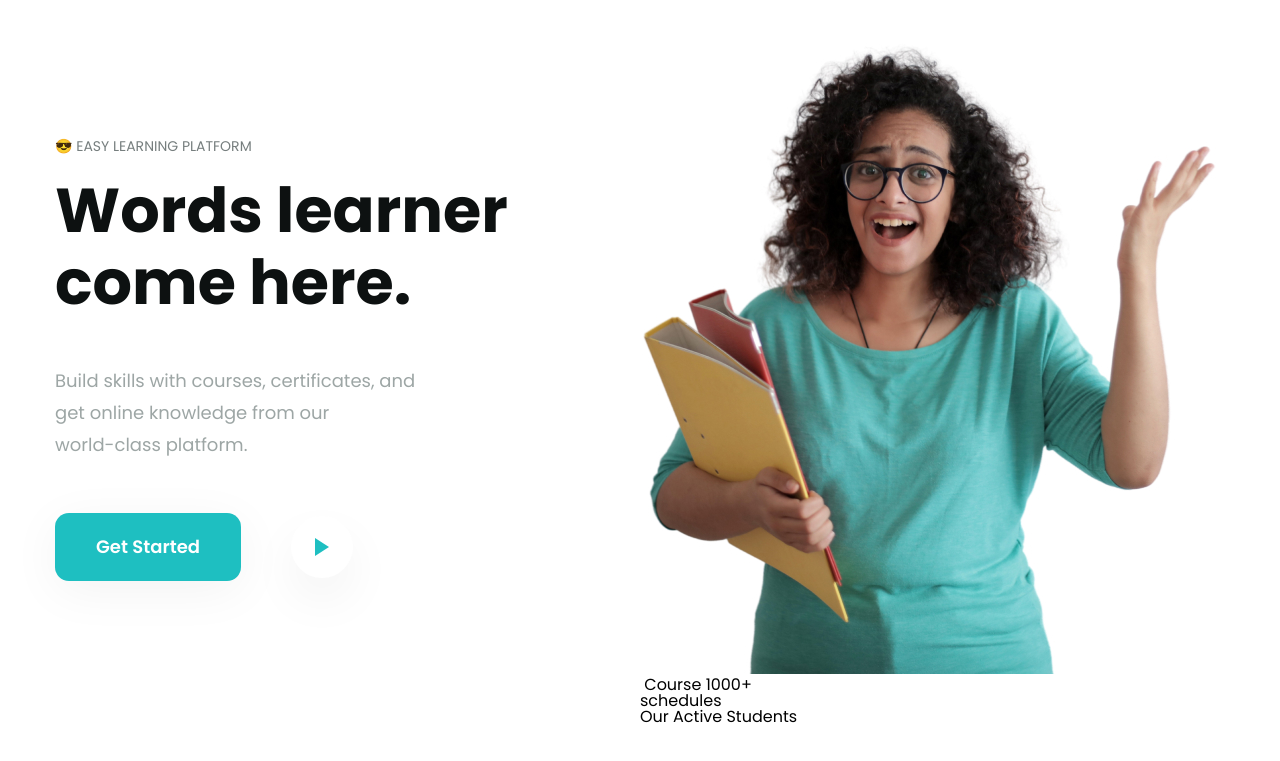
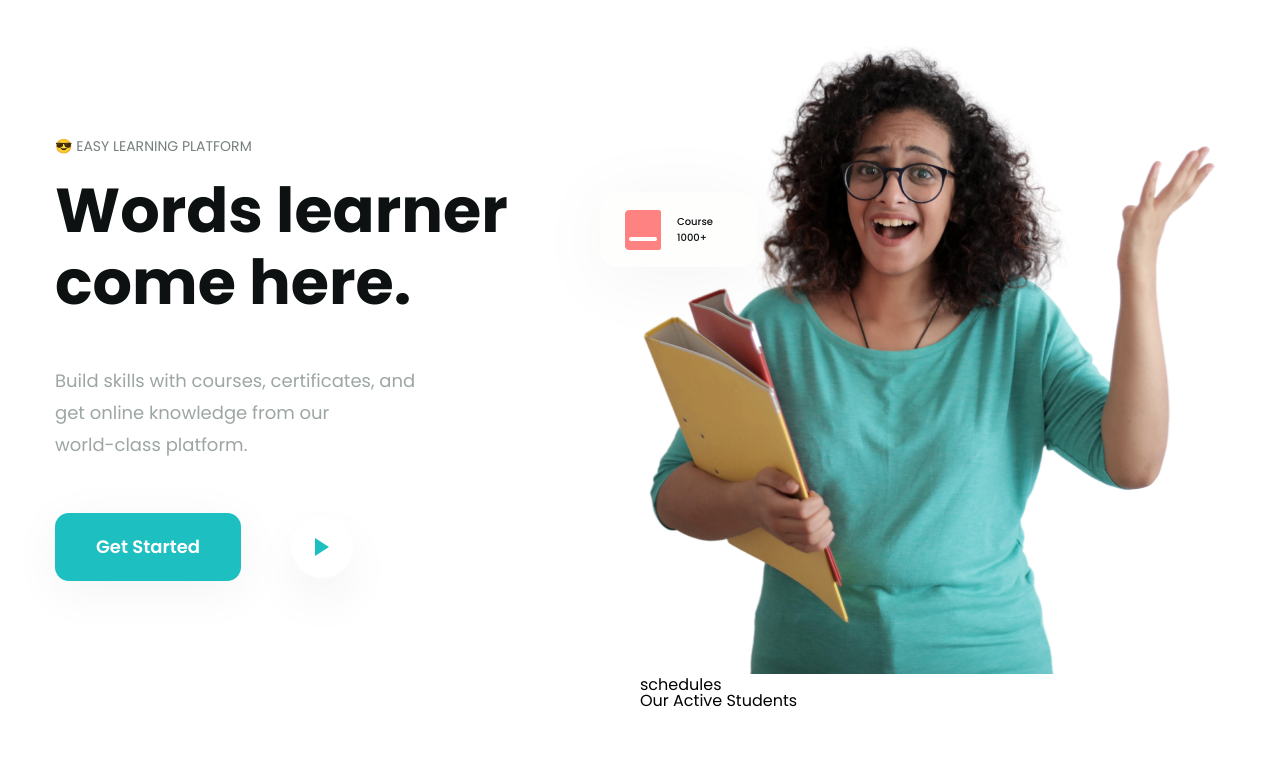
Before and after one commit to Nguyendinhquan2605/project2, a plain HTML site: page index.html in a window 1280 px wide. Shown: the part 107-868 px from the top of the page. Drawn offline with Linux system fonts and the light colour scheme.

Commit message:
media-course

```diff
--- a/assets/css/style.css
+++ b/assets/css/style.css
@@ -201,3 +201,48 @@ a {
   flex-shrink: 0;
   object-fit: cover;
 }
+
+.hero .media-course {
+  display: flex;
+  position: relative;
+  position: absolute;
+  top: 149px;
+  left: -40px;
+  width: 157px;
+  height: 75px;
+  flex-shrink: 0;
+  align-items: center;
+  justify-content: center;
+  gap: 16px;
+  border-radius: 18px;
+  background: #fefefd;
+  box-shadow: 0px 10px 80px 0px rgba(0, 0, 0, 0.05);
+}
+
+.hero .media-course::after {
+  position: absolute;
+  top: 45px;
+  left: 29px;
+  content: "";
+  display: inline-block;
+  width: 28px;
+  height: 4px;
+  background: #fff;
+  border-radius: 999px;
+}
+
+.hero .media-course .course-icon {
+  width: 36px;
+  height: 40px;
+  flex-shrink: 0;
+}
+
+.hero .media-course .detail {
+  width: 55px;
+  color: #0d1111;
+  font-family: Poppins;
+  font-size: 10px;
+  font-style: normal;
+  font-weight: 500;
+  line-height: normal;
+}
--- a/index.html
+++ b/index.html
@@ -80,7 +80,7 @@
               <img src="./assets/img/hero.jpg" alt="" class="media" />
               <!-- course -->
               <div class="media-course">
-                <img src="" alt="" class="course-icon" />
+                <img src="./assets/icon/Book.svg" alt="" class="course-icon" />
                 <span class="detail">Course 1000+</span>
               </div>
 
```
Also changed, not shown: assets/icon/Book.svg (added).
